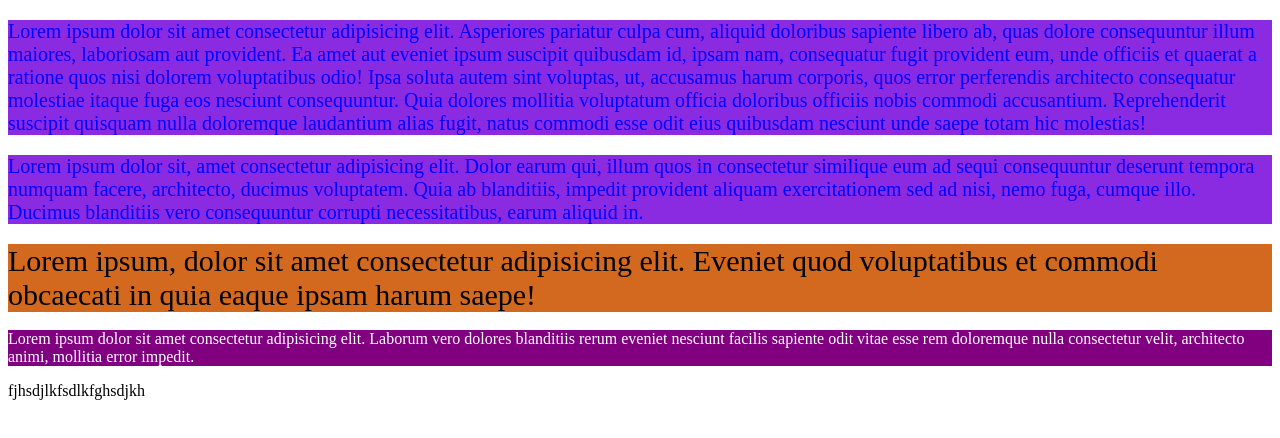
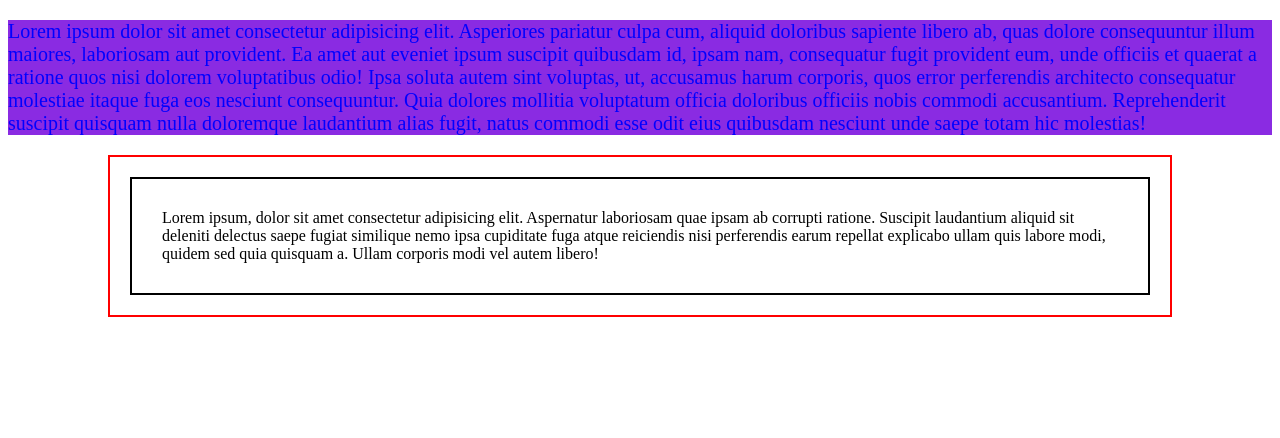
Before and after one commit to torikulislamv3/css-first-class, a plain HTML site: page index.html in a window 1280 px wide. Drawn offline with Linux system fonts and the light colour scheme.

Commit message:
margin and padding emplemented

```diff
--- a/index.html
+++ b/index.html
@@ -17,14 +17,10 @@
 </head>
 <body>
     <p class="first-p-tag">Lorem ipsum dolor sit amet consectetur adipisicing elit. Asperiores pariatur culpa cum, aliquid doloribus sapiente libero ab, quas dolore consequuntur illum maiores, laboriosam aut provident. Ea amet aut eveniet ipsum suscipit quibusdam id, ipsam nam, consequatur fugit provident eum, unde officiis et quaerat a ratione quos nisi dolorem voluptatibus odio! Ipsa soluta autem sint voluptas, ut, accusamus harum corporis, quos error perferendis architecto consequatur molestiae itaque fuga eos nesciunt consequuntur. Quia dolores mollitia voluptatum officia doloribus officiis nobis commodi accusantium. Reprehenderit suscipit quisquam nulla doloremque laudantium alias fugit, natus commodi esse odit eius quibusdam nesciunt unde saepe totam hic molestias!</p>
-    <p class="sec-p-tag first-p-tag">Lorem ipsum dolor sit, amet consectetur adipisicing elit. Dolor earum qui, illum quos in consectetur similique eum ad sequi consequuntur deserunt tempora numquam facere, architecto, ducimus voluptatem. Quia ab blanditiis, impedit provident aliquam exercitationem sed ad nisi, nemo fuga, cumque illo. Ducimus blanditiis vero consequuntur corrupti necessitatibus, earum aliquid in.</p>
-    <article id="id1">
-        Lorem ipsum, dolor sit amet consectetur adipisicing elit. Eveniet quod voluptatibus et commodi obcaecati in quia eaque ipsam harum saepe!
-    </article>
-    <br>
-    <article id="id2">
-        Lorem ipsum dolor sit amet consectetur adipisicing elit. Laborum vero dolores blanditiis rerum eveniet nesciunt facilis sapiente odit vitae esse rem doloremque nulla consectetur velit, architecto animi, mollitia error impedit.
-    </article>
-    <p>fjhsdjlkfsdlkfghsdjkh</p>
+     <section class="parent-sec">
+        <p class="child">
+            Lorem ipsum, dolor sit amet consectetur adipisicing elit. Aspernatur laboriosam quae ipsam ab corrupti ratione. Suscipit laudantium aliquid sit deleniti delectus saepe fugiat similique nemo ipsa cupiditate fuga atque reiciendis nisi perferendis earum repellat explicabo ullam quis labore modi, quidem sed quia quisquam a. Ullam corporis modi vel autem libero!
+        </p>
+     </section>
 </body>
 </html>
--- a/main.css
+++ b/main.css
@@ -16,3 +16,14 @@
     background-color: purple;
     color: white;
 }
+.parent-sec{
+    border: 2px solid red;
+    margin-top: 10px;
+    margin-left: 100px;
+    margin-right: 100px;
+}
+.child{
+    border: 2px solid black;
+    padding: 30px;
+    margin: 20px;
+}
```
